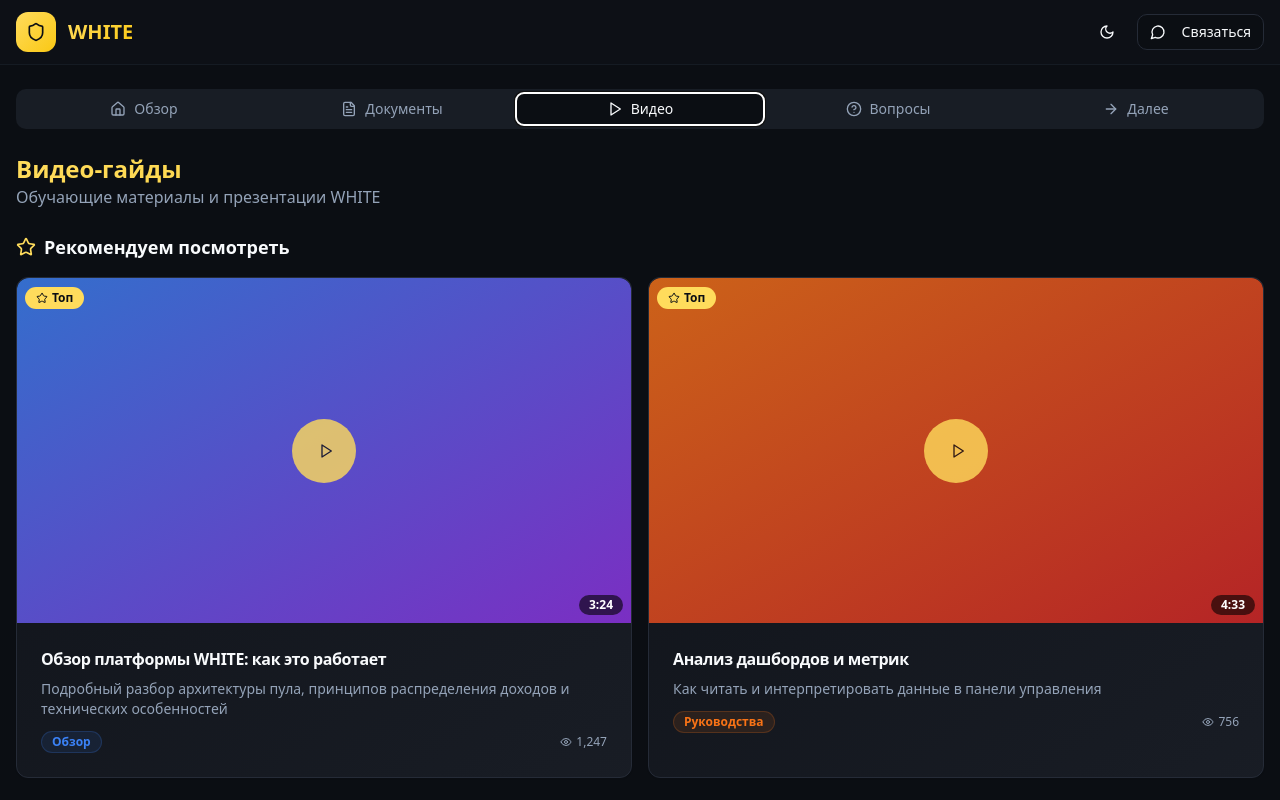
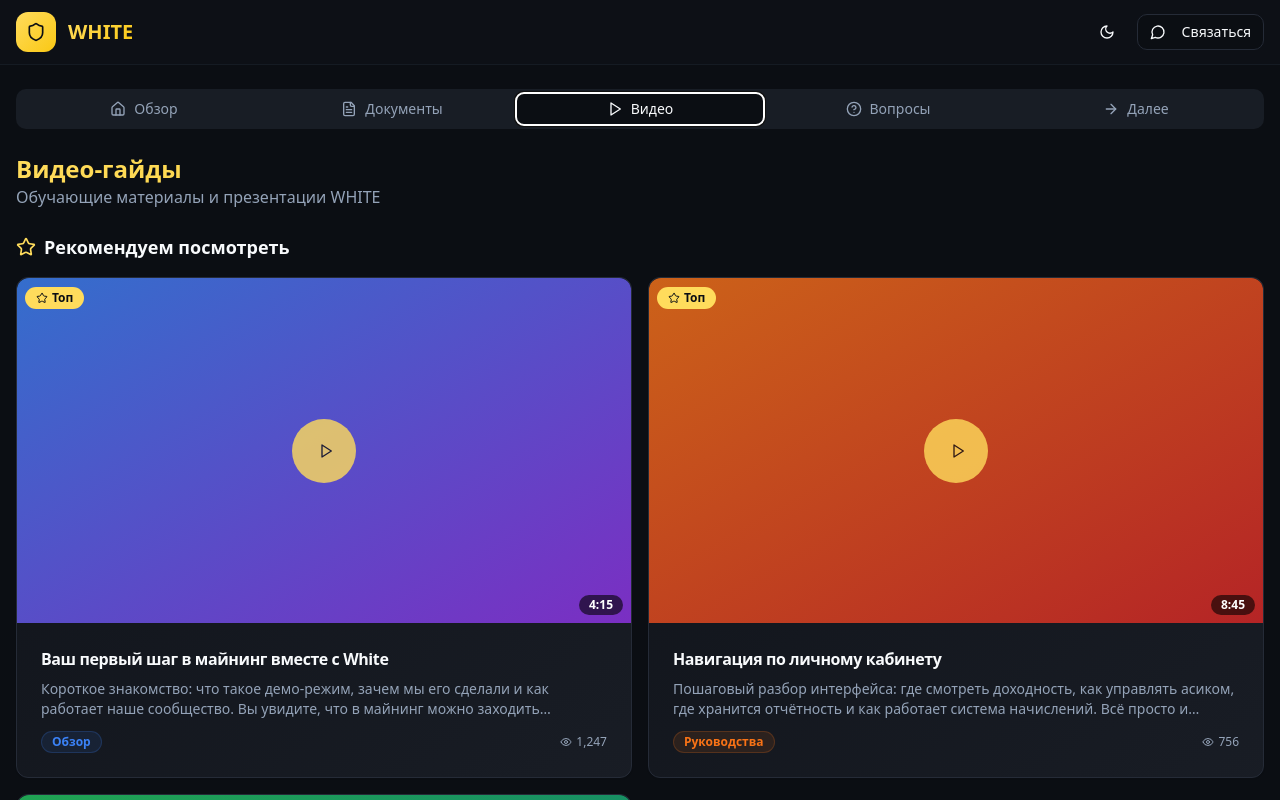
Before and after one commit to dimasysoev2022-design/white-drive-demo, a React (Vite) app: page / in a window 1280 px wide. Both pictures are taken after a click on the tab "Видео". Shown: the top 800 px of the page. Built offline with nearby package versions, Linux system fonts and the light colour scheme; the HTML template or start-up script is replaced by a standard one.

Commit message:
Update video titles and descriptions

```diff
--- a/src/components/dashboard/tabs/VideoTab.tsx
+++ b/src/components/dashboard/tabs/VideoTab.tsx
@@ -33,9 +33,9 @@ export const VideoTab = () => {
   const videos: Video[] = [
     {
       id: "video-001",
-      title: "Обзор платформы WHITE: как это работает",
-      description: "Подробный разбор архитектуры пула, принципов распределения доходов и технических особенностей",
-      duration: "3:24",
+      title: "Ваш первый шаг в майнинг вместе с White",
+      description: "Короткое знакомство: что такое демо-режим, зачем мы его сделали и как работает наше сообщество. Вы увидите, что в майнинг можно заходить безопасно и прозрачно — даже без опыта.",
+      duration: "4:15",
       thumbnail: "overview",
       category: "overview",
       views: 1247,
@@ -43,19 +43,19 @@ export const VideoTab = () => {
     },
     {
       id: "video-002",
-      title: "Настройка и подключение майнеров",
-      description: "Пошаговая инструкция по подключению оборудования к пулу WHITE",
-      duration: "5:17",
-      thumbnail: "technical",
-      category: "technical",
+      title: "White: люди, миссия, опыт",
+      description: "Расскажем, кто стоит за проектом, какой у нас опыт в крипте и почему появился продукт White. Вы узнаете, что для нас это не просто бизнес, а сообщество и ценность, которую мы создаём для клиентов.",
+      duration: "6:32",
+      thumbnail: "overview",
+      category: "overview",
       views: 892,
       featured: false
     },
     {
       id: "video-003",
-      title: "Анализ дашбордов и метрик",
-      description: "Как читать и интерпретировать данные в панели управления",
-      duration: "4:33",
+      title: "Навигация по личному кабинету",
+      description: "Пошаговый разбор интерфейса: где смотреть доходность, как управлять асиком, где хранится отчётность и как работает система начислений. Всё просто и прозрачно.",
+      duration: "8:45",
       thumbnail: "guide",
       category: "guide",
       views: 756,
@@ -63,18 +63,28 @@ export const VideoTab = () => {
     },
     {
       id: "video-004",
-      title: "Вебинар: Стратегии майнинга 2024",
-      description: "Записи вебинара о текущих трендах и перспективах криптомайнинга",
-      duration: "28:45",
+      title: "Почему майнинг выгоднее привычных инвестиций",
+      description: "Объясним, чем майнинг в White отличается от вкладов, недвижимости или просто покупки биткоина. Сравним по доходности, рискам и удобству.",
+      duration: "12:20",
       thumbnail: "webinar",
       category: "webinar",
       views: 2134,
       featured: false
+    },
+    {
+      id: "video-005",
+      title: "Всё под ключ и без лишних рисков",
+      description: "Финальное видео, где мы объясняем, почему работа с White — это легальность, стабильность и доход в биткоине без головной боли. Здесь вы поймёте, почему нас выбирают клиенты.",
+      duration: "7:55",
+      thumbnail: "technical",
+      category: "technical",
+      views: 1456,
+      featured: true
     }
   ];
 
   const categories = [
-    { id: 'overview', name: 'Обзор', count: 1 },
+    { id: 'overview', name: 'Обзор', count: 2 },
     { id: 'technical', name: 'Техническое', count: 1 },
     { id: 'guide', name: 'Руководства', count: 1 },
     { id: 'webinar', name: 'Вебинары', count: 1 }
```
